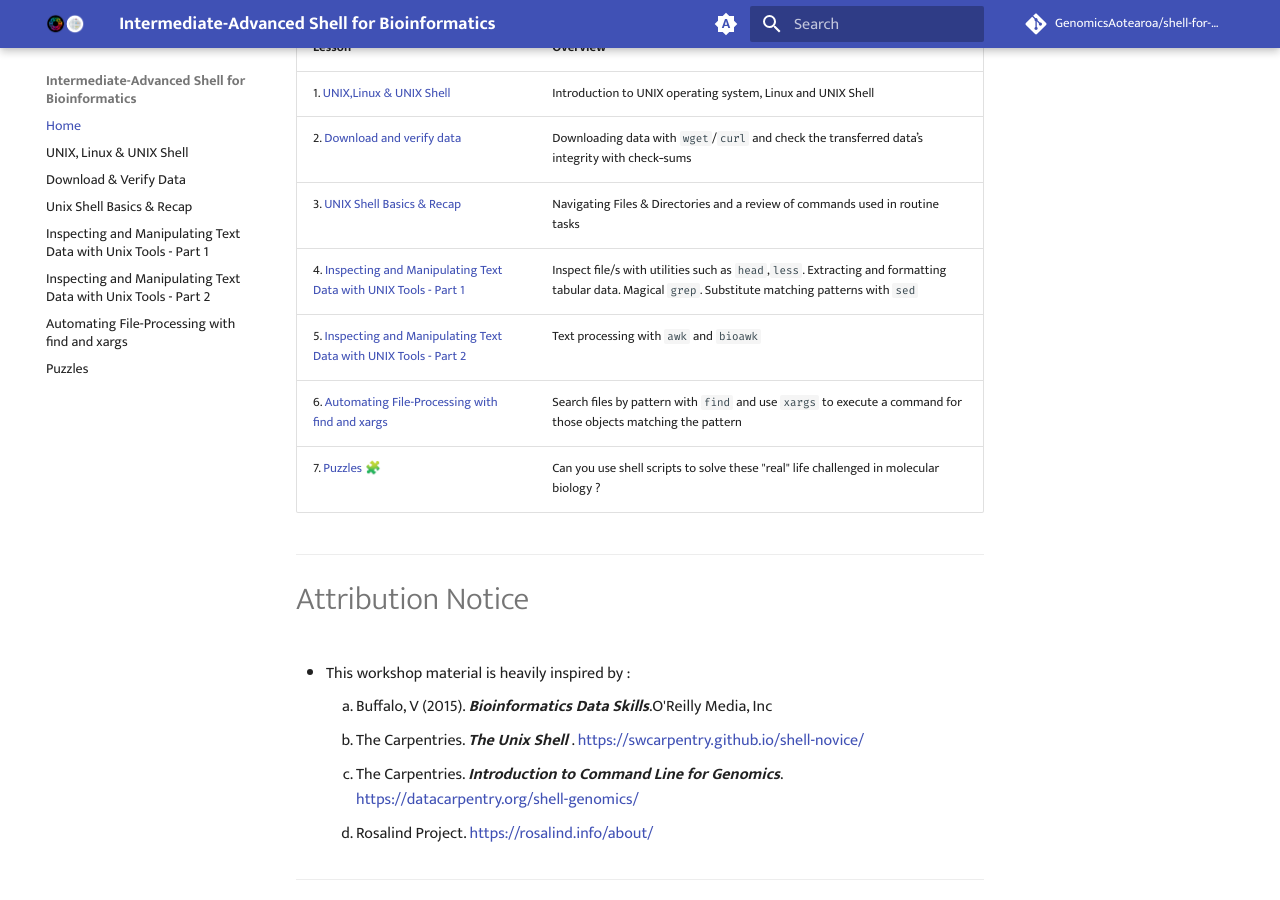
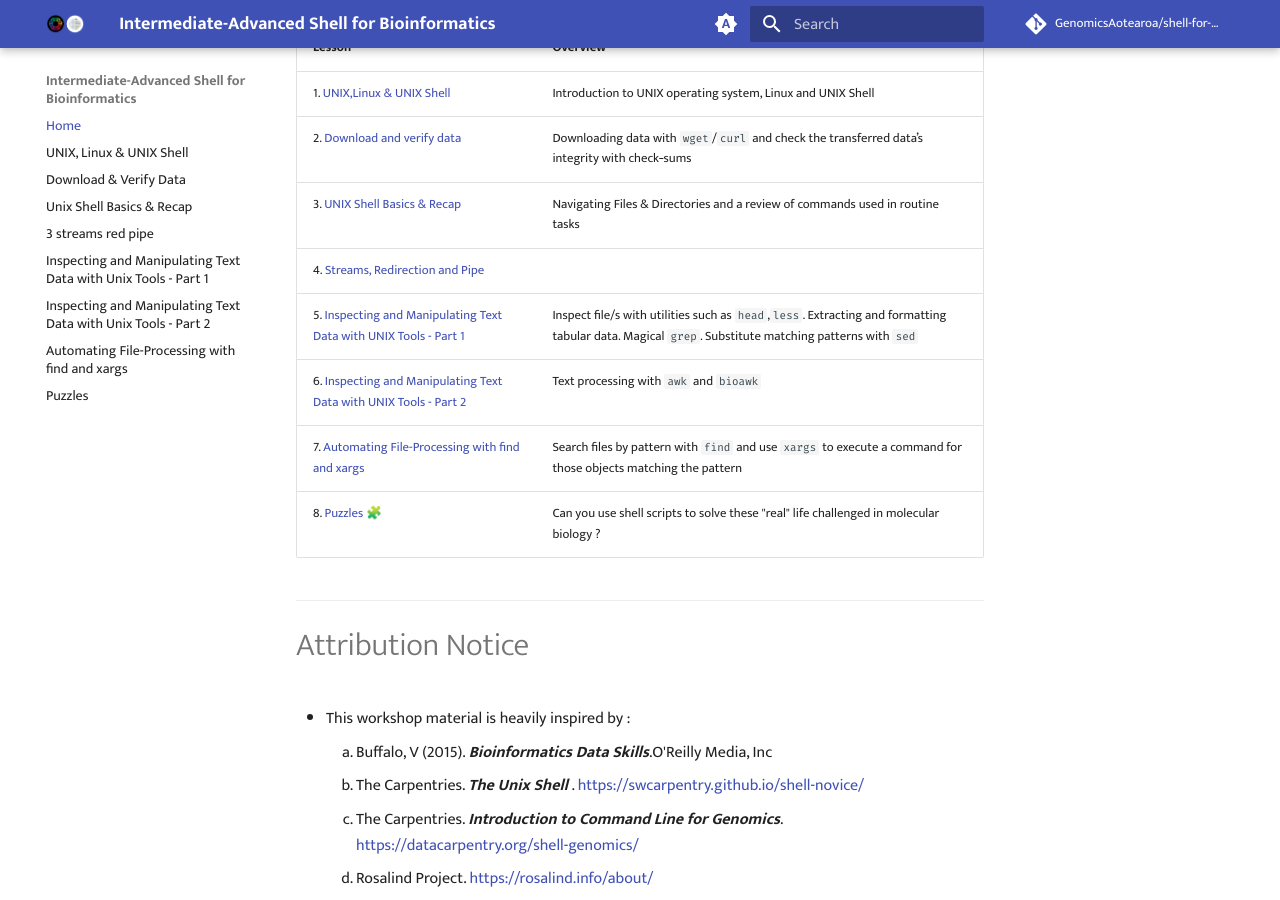
Before and after one commit to GenomicsAotearoa/shell-for-bioinformatics, an MkDocs documentation site: the page built from docs/index.md, in a window 1280 px wide and 900 px high, scrolled down 542 px. Built offline with MkDocs 1.6.1 and Material for MkDocs 9.7.7, drawn with Linux system fonts in a browser that asks for light colours; emoji names are drawn with the system emoji font; comment, search, counter and statistics services are not loaded; the version menu is left out.

Commit message:
split redirection and pipes

```diff
--- a/docs/index.md
+++ b/docs/index.md
@@ -15,10 +15,11 @@
 |1. [UNIX,Linux & UNIX Shell](./0_introduction.md)|Introduction to UNIX operating system, Linux and UNIX Shell|
 |2. [Download and verify data](./1_download_data.md)| Downloading data with `wget`/`curl` and check the transferred data’s integrity with check‐sums|
 |3. [UNIX Shell Basics & Recap](./2_unixshellbasics.md)|Navigating Files & Directories and a review of  commands used in routine tasks|
-|4. [Inspecting and Manipulating Text Data with UNIX Tools - Part 1](./4_inspectmanipluate.md)| Inspect file/s with utilities such as `head`,`less`. Extracting and formatting tabular data. Magical `grep`. Substitute matching patterns with `sed`|
-|5. [Inspecting and Manipulating Text Data with UNIX Tools - Part 2](./5_inspectmanipulate2.md)| Text processing with `awk` and `bioawk`|
-|6. [Automating File-Processing with find and xargs](./6_automate_fileprocessing_find_xargs.md)| Search files by pattern with `find` and use `xargs` to execute a command for those objects matching the pattern|
-|7. [Puzzles](./puzzles.md) 🧩 | Can you use shell scripts to solve these "real" life challenged in molecular biology ?|
+|4. [Streams, Redirection and Pipe](./3_streams_red_pipe.md)||
+|5. [Inspecting and Manipulating Text Data with UNIX Tools - Part 1](./4_inspectmanipluate.md)| Inspect file/s with utilities such as `head`,`less`. Extracting and formatting tabular data. Magical `grep`. Substitute matching patterns with `sed`|
+|6. [Inspecting and Manipulating Text Data with UNIX Tools - Part 2](./5_inspectmanipulate2.md)| Text processing with `awk` and `bioawk`|
+|7. [Automating File-Processing with find and xargs](./6_automate_fileprocessing_find_xargs.md)| Search files by pattern with `find` and use `xargs` to execute a command for those objects matching the pattern|
+|8. [Puzzles](./puzzles.md) 🧩 | Can you use shell scripts to solve these "real" life challenged in molecular biology ?|
 
 - - -
 
```
Also changed, not shown: docs/3_streams_red_pipe.md (added).
